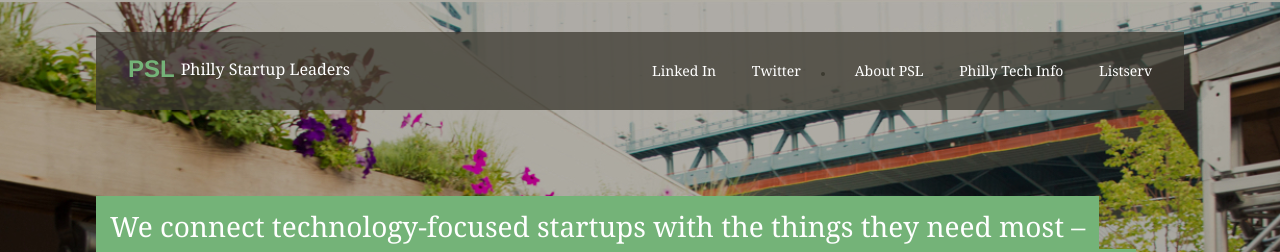
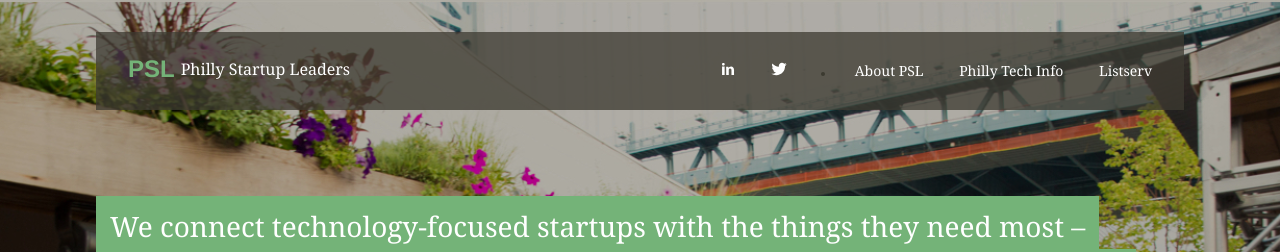
Before and after one commit to phillystartupleaders/psl, a Jekyll site: the page built from index.html, in a window 1280 px wide. Shown: the top 252 px of the page. Built offline with Jekyll 4.4.1, drawn with Linux system fonts in a browser that asks for light colours.

Commit message:
Add social icons

```diff
--- a/_layouts/default.html
+++ b/_layouts/default.html
@@ -45,8 +45,14 @@
       </nav>
 
       <nav class="social">
-        <a href="#" class="linked-in">Linked In</a>
-        <a href="#" class="twitter">Twitter</a>
+        <a href="#" class="linked-in">
+          {% include linked-in.svg %}
+          <span>Linked Info</span>
+        </a>
+        <a href="#" class="twitter">
+          {% include twitter.svg %}
+          <span>Twitter</span>
+        </a>
       </nav>
     </header>
 
--- a/_sass/layout/_header.scss
+++ b/_sass/layout/_header.scss
@@ -48,13 +48,17 @@
   float: right;
   font-size: em(14);
 
+  span {
+    display: none;
+  }
+
   &:after {
     @include size(0.3em);
     background: $dark-brown;
     border-radius: 50%;
     content: "";
     display: inline-block;
-    margin-right: 1em;
+    margin: 0 1em;
   }
 }
 
```
Also changed, not shown: _includes/linked-in.svg (added), _includes/twitter.svg (added).
